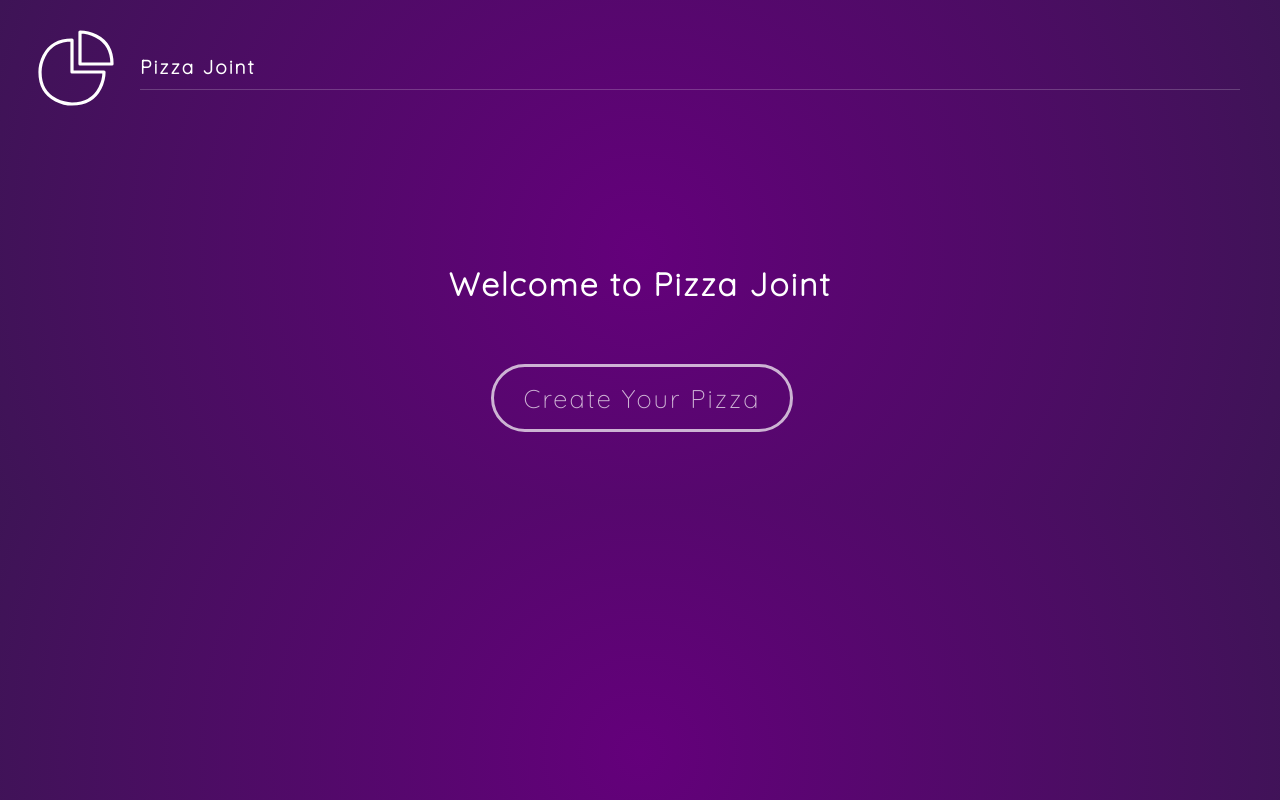
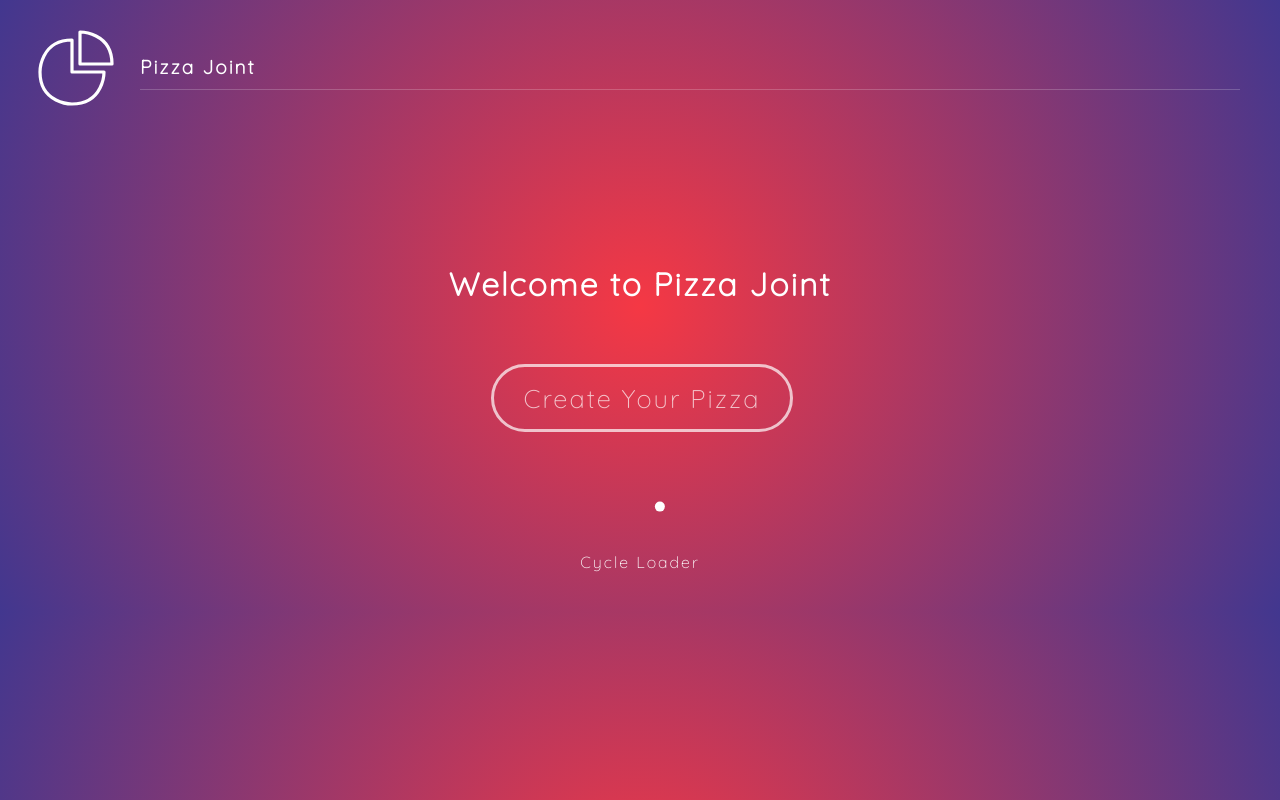
Before and after one commit to Moin-11/Animated-Pizza-Joint, a React (Create React App) app: page / in a window 1280 px wide. Built offline with nearby package versions, Linux system fonts and the light colour scheme.

Commit message:
added loader anims and made svg draggable

```diff
--- a/src/components/base.js
+++ b/src/components/base.js
@@ -70,7 +70,7 @@ const Base = ({ addBase, pizza }) => {
           return (
             <motion.li
               transition={{ type: "spring", stiffness: 120 }}
-              whileHover={{ scale: 1.3, color: "#F8E112", originX: 0 }}
+              whileHover={{ scale: 1.3, color: "#1FD1F9", originX: 0 }}
               key={base}
               onClick={() => addBase(base)}
             >
--- a/src/components/header.js
+++ b/src/components/header.js
@@ -31,7 +31,12 @@ const pathvariants = {
 const Header = () => {
   return (
     <header>
-      <div className="logo">
+      <motion.div
+        drag
+        dragConstraints={{ left: 0, top: 0, bottom: 0, right: 0 }}
+        dragElastic={0.7}
+        className="logo"
+      >
         <motion.svg
           variants={svgvariants}
           initial="init"
@@ -51,7 +56,7 @@ const Header = () => {
             d="M50 30 L50 -10 C50 -10 90 -10 90 30 Z"
           />
         </motion.svg>
-      </div>
+      </motion.div>
       <motion.div
         initial={{ y: -250 }}
         animate={{ y: -10 }}
--- a/src/components/home.js
+++ b/src/components/home.js
@@ -2,6 +2,7 @@ import React from "react";
 import { Link } from "react-router-dom";
 
 import { motion } from "framer-motion";
+import Loader from "./loader";
 const containervariants = {
   init: {
     opacity: 0,
@@ -55,6 +56,8 @@ const Home = () => {
           Create Your Pizza
         </motion.button>
       </Link>
+
+      <Loader />
     </motion.div>
   );
 };
--- /dev/null
+++ b/src/components/loader.js
@@ -0,0 +1,50 @@
+import React from "react";
+
+import { motion, useCycle } from "framer-motion";
+
+const loaderVariants = {
+  animationOne: {
+    x: [-20, 20],
+    y: [0, -30],
+    transition: {
+      x: {
+        yoyo: Infinity,
+        duration: 0.5,
+      },
+      y: {
+        yoyo: Infinity,
+        duration: 0.25,
+        ease: "easeInOut",
+      },
+    },
+  },
+
+  animationTwo: {
+    y: [0, -50],
+    x: 10,
+    transition: {
+      yoyo: Infinity,
+
+      duration: 0.25,
+      ease: "easeInOut",
+    },
+  },
+};
+
+const Loader = () => {
+  const [animation, cycleAnimation] = useCycle("animationOne", "animationTwo");
+
+  return (
+    <>
+      <motion.div
+        variants={loaderVariants}
+        animate={animation}
+        className="loader"
+      ></motion.div>
+
+      <div onClick={() => cycleAnimation()}>Cycle Loader</div>
+    </>
+  );
+};
+
+export default Loader;
--- a/src/components/toppings.js
+++ b/src/components/toppings.js
@@ -65,7 +65,7 @@ const Toppings = ({ addTopping, pizza }) => {
           return (
             <motion.li
               transition={{ type: "spring", stiffness: 120 }}
-              whileHover={{ scale: 1.3, color: "#F8E112", originX: 0 }}
+              whileHover={{ scale: 1.3, color: "#55D284", originX: 0 }}
               key={topping}
               onClick={() => addTopping(topping)}
             >
--- a/src/index.css
+++ b/src/index.css
@@ -27,11 +27,7 @@ div {
 }
 body {
   background: rgb(100, 0, 123);
-  background: radial-gradient(
-    circle,
-    rgba(100, 0, 123, 1) 0%,
-    rgba(62, 20, 86, 1) 100%
-  );
+  background: radial-gradient(circle, #f53844 0%, #42378f 100%);
   overflow: scroll;
 }
 button {
@@ -145,3 +141,13 @@ li span.active::before {
   color: #444;
   font-weight: bold;
 }
+
+.loader {
+  width: 10px;
+  border-radius: 50px;
+  -moz-border-radius: 50px;
+  -webkit-border-radius: 50px;
+  height: 10px;
+  margin: 40px auto;
+  background: #fff;
+}
```
Also changed, not shown: 1 other file (tests, documents, lock files or other folders).
